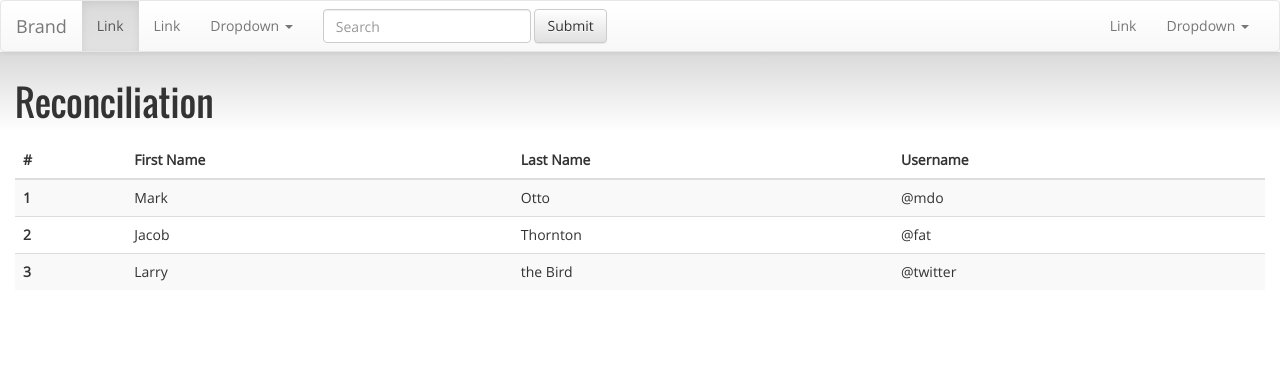
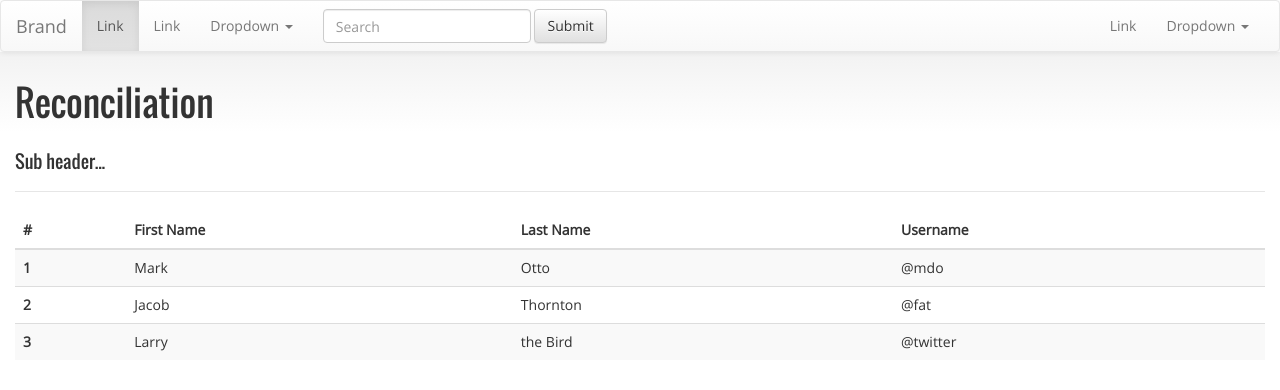
Before and after one commit to perjansson/clean-ui, a plain HTML site: page index.html in a window 1280 px wide. Drawn offline with nearby package versions, Linux system fonts and the light colour scheme.

Commit message:
page-header

```diff
--- a/index.html
+++ b/index.html
@@ -73,6 +73,7 @@
   </nav>
   <div class="container-fluid main-content">
     <h1>Reconciliation</h1>
+    <h4 class="page-title">Sub header...</h4>
     <table class="table table-striped table-hover">
       <thead>
         <tr>
--- a/style.css
+++ b/style.css
@@ -7,25 +7,43 @@ html, body {
   height: 100%;
 }
 
-.main-content {
-  height: 100%;
-  margin: -20px 0 0 0;
-  background: -moz-linear-gradient(top, rgba(0,0,0,0.15) 0%, rgba(0,0,0,0) 10%, rgba(0,0,0,0) 99%);
- /* FF3.6+ */
-  background: -webkit-gradient(linear, left top, left bottom, color-stop(0%,rgba(0,0,0,0.15)), color-stop(10%,rgba(0,0,0,0)), color-stop(99%,rgba(0,0,0,0)));
- /* Chrome,Safari4+ */
-  background: -webkit-linear-gradient(top, rgba(0,0,0,0.15) 0%,rgba(0,0,0,0) 10%,rgba(0,0,0,0) 99%);
- /* Chrome10+,Safari5.1+ */
-  background: -o-linear-gradient(top, rgba(0,0,0,0.15) 0%,rgba(0,0,0,0) 10%,rgba(0,0,0,0) 99%);
- /* Opera 11.10+ */
-  background: -ms-linear-gradient(top, rgba(0,0,0,0.15) 0%,rgba(0,0,0,0) 10%,rgba(0,0,0,0) 99%);
- /* IE10+ */
-  background: linear-gradient(to bottom, rgba(0,0,0,0.15) 0%,rgba(0,0,0,0) 10%,rgba(0,0,0,0) 99%);
-}
-
 h1 {
   font-family: 'Oswald';
   font-weight: 400;
   font-style: normal;
   margin: 30px 0px 20px 0px;
 }
+
+h4 {
+  font-family: 'Oswald';
+  font-weight: 400;
+  font-style: normal;
+  margin: 30px 0px 20px 0px;
+}
+
+.page-title:after {
+  content: "";
+  display: block;
+  position: relative;
+  z-index: 10;
+  width: 100%;
+  height: 1px;
+  margin: 20px 0 0;
+  background: #E6E6E6;
+}
+
+.main-content {
+  height: 100%;
+  margin: -20px 0 0 0;
+  background: -moz-linear-gradient(top, #f2f2f2 0%, #fff 10%, #fff 100%);
+ /* FF3.6+ */
+  background: -webkit-gradient(linear, left top, left bottom, color-stop(0%,#f2f2f2), color-stop(10%,#fff), color-stop(100%,#fff));
+ /* Chrome,Safari4+ */
+  background: -webkit-linear-gradient(top, #f2f2f2 0%,#fff 10%,#fff 100%);
+ /* Chrome10+,Safari5.1+ */
+  background: -o-linear-gradient(top, #f2f2f2 0%,#fff 10%,#fff 100%);
+ /* Opera 11.10+ */
+  background: -ms-linear-gradient(top, #f2f2f2 0%,#fff 10%,#fff 100%);
+ /* IE10+ */
+  background: linear-gradient(to bottom, #f2f2f2 0%,#fff 10%,#fff 100%);
+}
```
